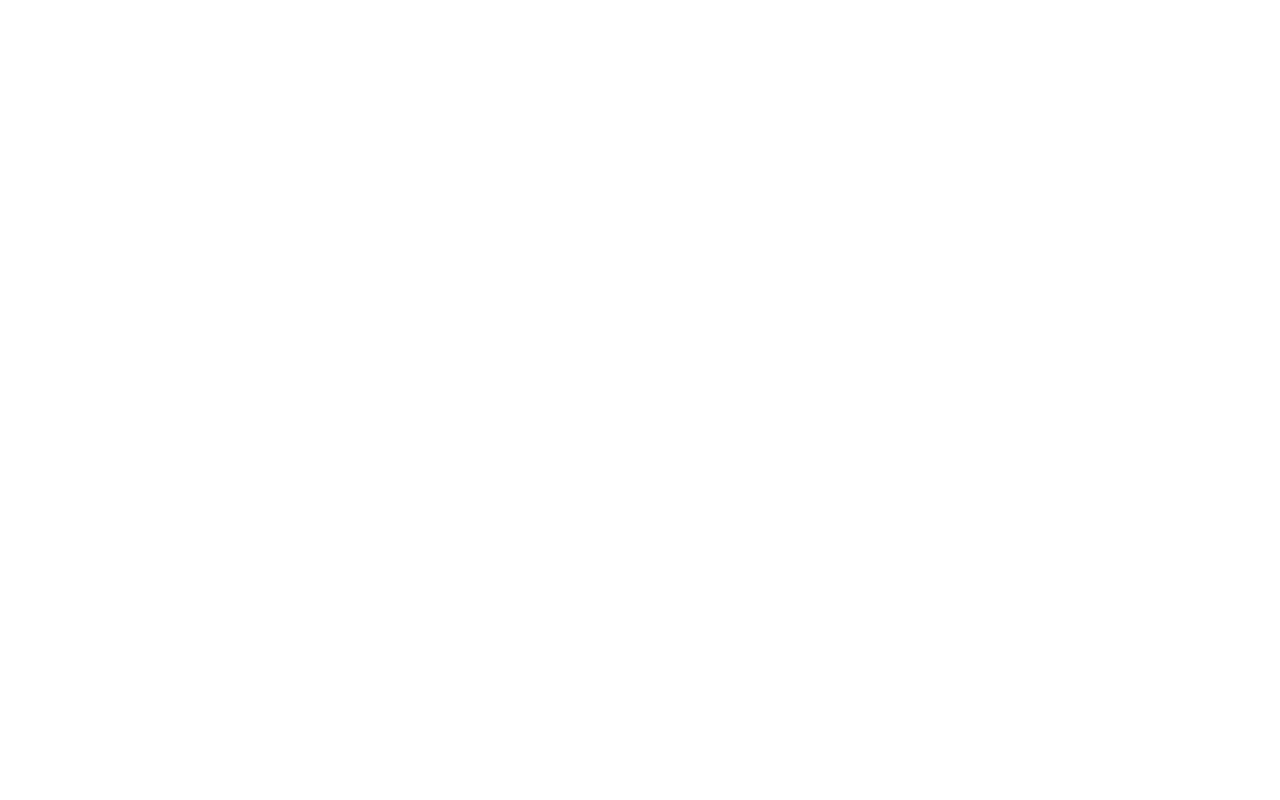
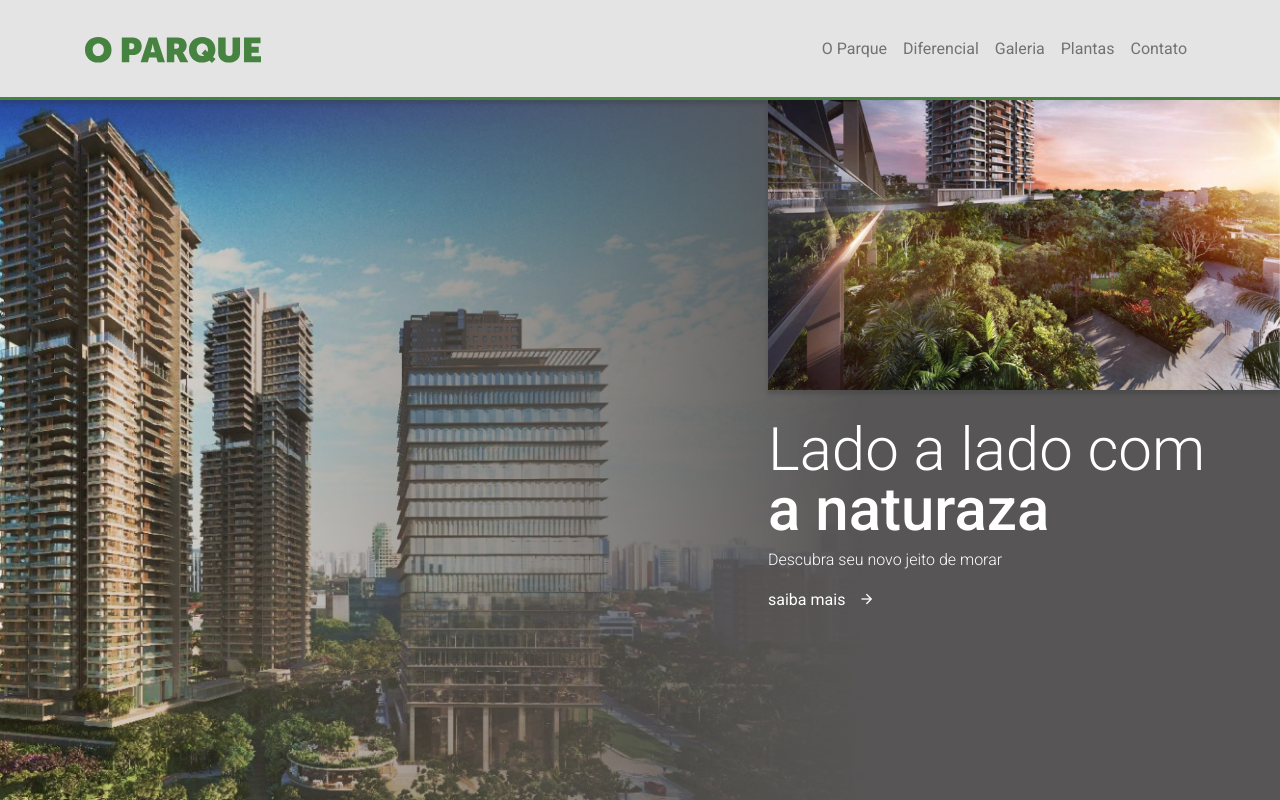
Before and after one commit to thimarsola/Projeto_Empreendimento_Parque, a website: page index.html in a window 1280 px wide. Drawn offline with nearby package versions, Linux system fonts and the light colour scheme.

Commit message:
header completion step

```diff
--- a/index.html
+++ b/index.html
@@ -42,6 +42,47 @@
 <body>
 	<!-- Header -->
 	<header id="home">
+		<!-- navbar menu -->
+		<nav class="navbar navbar-expand-lg navbar-light navbar-menu">
+			<div class="container">
+				<a href="#home" class="navbar-brand wow fadeInUp" data-wow-delay=".3	s">
+					<img src="src/assets/logo-parque.svg" alt="Logo O Parque">
+				</a>
+				<button class="navbar-toggler" type="button" data-toggle="collapse" data-target="#navbarSupportedContent"
+					aria-controls="navbarSupportedContent" aria-expanded="false" aria-label="Toggle navigation">
+					<span class="navbar-toggler-icon"></span>
+				</button>
+				<div class="collapse navbar-collapse" id="navbarSupportedContent">
+					<ul class="navbar-nav ml-auto">
+						<li class="nav-item">
+							<a class="nav-link" href="#o-parque">O Parque</a>
+						</li>
+						<li class="nav-item">
+							<a class="nav-link" href="#diferencial">Diferencial</a>
+						</li>
+						<li class="nav-item">
+							<a class="nav-link" href="#galeria">Galeria</a>
+						</li>
+						<li class="nav-item">
+							<a class="nav-link" href="#plantas">Plantas</a>
+						</li>
+						<li class="nav-item">
+							<a class="nav-link" href="#contato">Contato</a>
+						</li>
+					</ul>
+				</div>
+			</div>
+		</nav>
+		<div class="abertura wow fadeInRight" data-wow-delay=".5s">
+			<div class="conteudo-abertura">
+				<div class="img-header">
+				<img src="src/assets/img-header.jpg" class="img-fluid" alt="Residencial O Parque">
+			</div>
+				<h6>Lado a lado com<br><span>a naturaza</span></h6>
+				<p>Descubra seu novo jeito de morar</p>
+				<a href="#">saiba mais<i class="icon ion-md-arrow-forward"></i></a>
+			</div>
+		</div>
 	</header>
 	<!-- Míolo -->
 	<main>
--- a/src/sass/_mixins.sass
+++ b/src/sass/_mixins.sass
@@ -4,7 +4,8 @@
 $pq-color1: #468240
 $pq-color2: #333333
 $pq-color3: #fff
-$bgMenu: rgba(51, 51, 51, 0.6)
+$pq-color4: #A5978F
+$bgMenu: #E4E4E4
 
 //font-weight Roboto
 $f1-light: 300
--- a/src/sass/main.sass
+++ b/src/sass/main.sass
@@ -1,2 +1,71 @@
 @import mixins
 @import body
+
+header
+	position: relative
+	display: block
+	margin: 0 !important
+	padding: 0 !important
+	height: 100vh
+	background:
+		image: url('../assets/bg-header.jpg')
+		size: cover
+		position: center
+	.navbar-menu
+		min-height: 6.25rem
+		border-bottom: 3px solid $pq-color1
+		box-shadow: 0px 4px 4px rgba(51,51,51,0.3)
+		background-color: $bgMenu
+	.abertura
+		position: relative
+		top: 0
+		left: 0
+		width: 100%
+		display: block
+		margin: 0
+		padding: 0
+		color: $pq-color3
+		.conteudo-abertura
+			position: absolute
+			top: 0
+			right: 0
+			width: 40vw
+			.img-header
+				box-shadow: 0px 4px 4px rgba(51,51,51,0.3)
+				img
+					object:
+						fit: cover
+						position: center
+			h6
+				margin-top: 1.875rem
+				padding: 0
+				font:
+					style: normal
+					size: 3.75rem
+					weight: $f1-light
+				line-height: 3.75rem
+				span
+					font:
+						style: normal
+						weight: $f1-medium
+			p
+				font:
+					style: normal
+					size: 1.25
+					weight: $f1-light
+			a
+				margin: 0
+				padding: 0
+				color: $pq-color3
+				font:
+					style: normal
+					size: 1rem
+					weight: $f1-regular
+				text:
+					decoration: none
+				&:hover
+					color: $pq-color1
+					+transition(.3s)
+					transform: scale(1.2)
+				i
+					padding-left: 1rem
```
Also changed, not shown: gulpfile.js (line endings or trailing spaces), src/assets/bg-header.jpg (added), src/assets/img-header.jpg (added), src/css/main.css, src/js/main.js (line endings or trailing spaces), src/sass/_body.sass (line endings or trailing spaces), src/sass/plugins.sass (line endings or trailing spaces), 2 other files.
